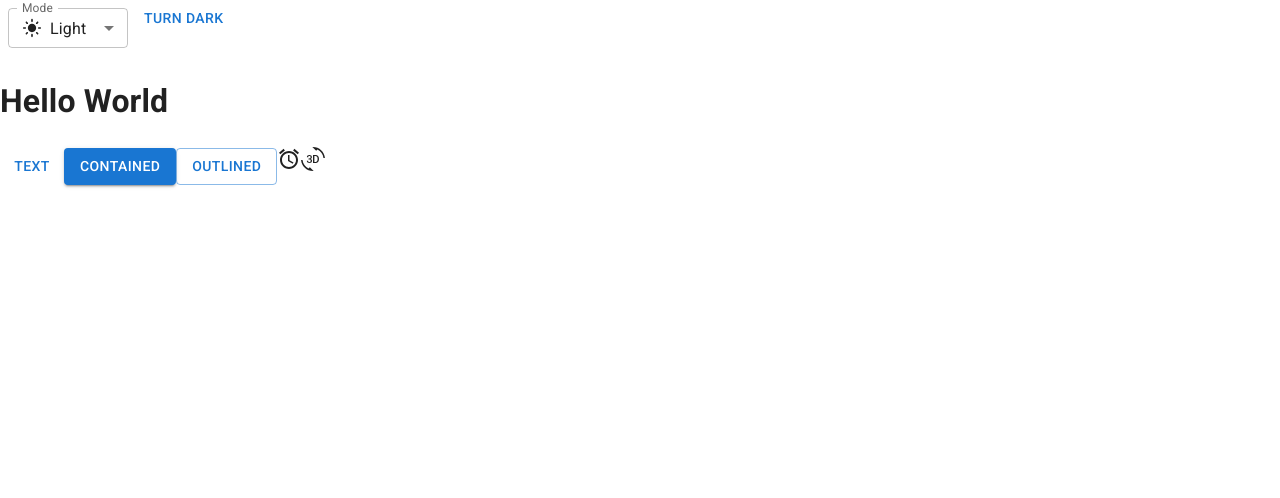
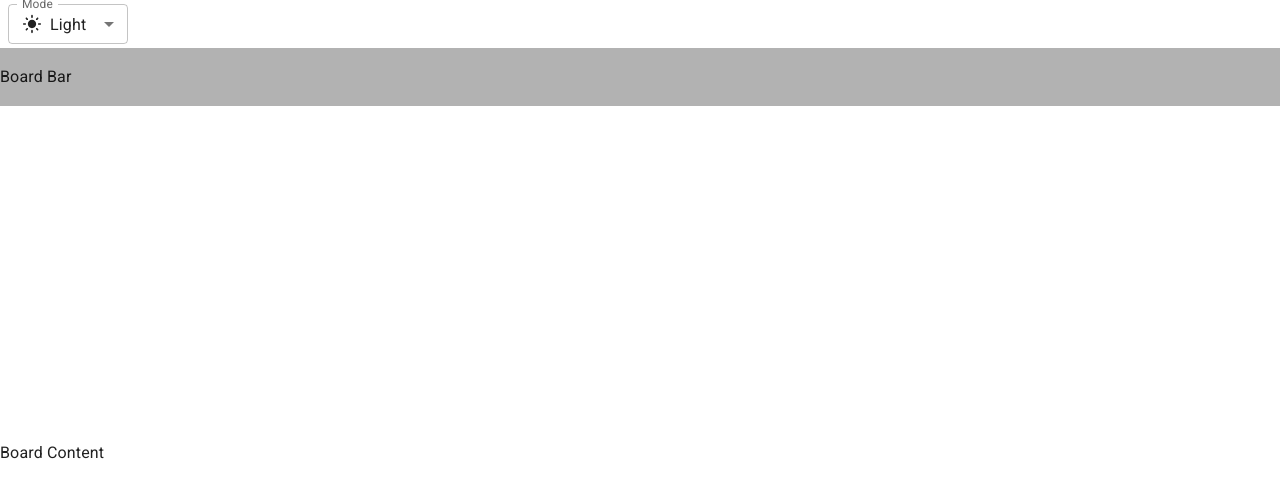
Before and after one commit to NDK1195/trello-web, a React (Vite) app: page / in a window 1280 px wide. Shown: the top 498 px of the page. Built offline with nearby package versions, Linux system fonts and the light colour scheme.

Commit message:
add basic layout

```diff
--- a/index.html
+++ b/index.html
@@ -4,7 +4,7 @@
     <meta charset="UTF-8" />
     <link rel="icon" type="image/svg+xml" href="/vite.svg" />
     <meta name="viewport" content="width=device-width, initial-scale=1.0" />
-    <title>Vite + React</title>
+    <title>Trello Web</title>
     <link rel="preconnect" href="https://fonts.googleapis.com" />
     <link rel="preconnect" href="https://fonts.gstatic.com" crossorigin />
     <link
--- a/src/App.jsx
+++ b/src/App.jsx
@@ -1,17 +1,14 @@
-import Button from '@mui/material/Button';
-import AccessAlarmIcon from '@mui/icons-material/AccessAlarm';
-import ThreeDRotation from '@mui/icons-material/ThreeDRotation';
-import { useColorScheme } from '@mui/material/styles';
-import InputLabel from '@mui/material/InputLabel';
-import MenuItem from '@mui/material/MenuItem';
-import FormControl from '@mui/material/FormControl';
-import Select from '@mui/material/Select';
 import {
   DarkModeOutlined,
   LightMode,
   SettingsBrightness,
 } from '@mui/icons-material';
-import { Box } from '@mui/material';
+import { Box, Container } from '@mui/material';
+import FormControl from '@mui/material/FormControl';
+import InputLabel from '@mui/material/InputLabel';
+import MenuItem from '@mui/material/MenuItem';
+import Select from '@mui/material/Select';
+import { useColorScheme } from '@mui/material/styles';
 
 function ModeSelect() {
   const { mode, setMode } = useColorScheme();
@@ -49,30 +46,45 @@
     </FormControl>
   );
 }
-function ModeToggle() {
-  const { mode, setMode } = useColorScheme();
-  return (
-    <Button
-      onClick={() => {
-        setMode(mode === 'light' ? 'dark' : 'light');
-      }}
-    >
-      {mode === 'light' ? 'Turn dark' : 'Turn light'}
-    </Button>
-  );
-}
+
 function App() {
   return (
-    <>
-      <ModeSelect />
-      <ModeToggle />
-      <h1>Hello World</h1>
-      <Button variant='text'>Text</Button>
-      <Button variant='contained'>Contained</Button>
-      <Button variant='outlined'>Outlined</Button>
-      <AccessAlarmIcon />
-      <ThreeDRotation />
-    </>
+    <Container disableGutters maxWidth={false} sx={{ height: '100vh' }}>
+      <Box
+        sx={{
+          backgroundColor: 'primary.light',
+          width: '100%',
+          height: theme => theme.trello.appBarHeight,
+          display: 'flex',
+          alignItems: 'center',
+        }}
+      >
+        <ModeSelect />
+      </Box>
+      <Box
+        sx={{
+          backgroundColor: 'primary.dark',
+          width: '100%',
+          height: theme => theme.trello.boardBarHeight,
+          display: 'flex',
+          alignItems: 'center',
+        }}
+      >
+        Board Bar
+      </Box>
+      <Box
+        sx={{
+          backgroundColor: 'primary.main',
+          width: '100%',
+          height: theme =>
+            `calc(100vh - ${theme.trello.appBarHeight} - ${theme.trello.boardBarHeight})`,
+          display: 'flex',
+          alignItems: 'center',
+        }}
+      >
+        Board Content
+      </Box>
+    </Container>
   );
 }
 
--- a/src/main.jsx
+++ b/src/main.jsx
@@ -3,10 +3,11 @@
 import App from './App.jsx';
 import { Experimental_CssVarsProvider as CssVarsProvider } from '@mui/material/styles';
 import CssBaseline from '@mui/material/CssBaseline';
+import theme from './theme.js';
 
 ReactDOM.createRoot(document.getElementById('root')).render(
   <React.StrictMode>
-    <CssVarsProvider>
+    <CssVarsProvider theme={theme}>
       <CssBaseline />
       <App />
     </CssVarsProvider>
--- a/src/theme.js
+++ b/src/theme.js
@@ -1,21 +1,30 @@
+import { cyan, deepOrange, orange, teal } from '@mui/material/colors';
 import { experimental_extendTheme as extendTheme } from '@mui/material/styles';
 
 const theme = extendTheme({
+  trello: {
+    appBarHeight: '48px',
+    boardBarHeight: '58px',
+  },
   colorSchemes: {
     light: {
       palette: {
         primary: {
-          main: '#ff5252',
+          main: '#fff',
+          secondary: deepOrange,
         },
       },
     },
     dark: {
       palette: {
         primary: {
-          main: '#000',
+          main: '#121212',
+          secondary: orange,
         },
       },
     },
   },
   // ...other properties
 });
+
+export default theme;
```
